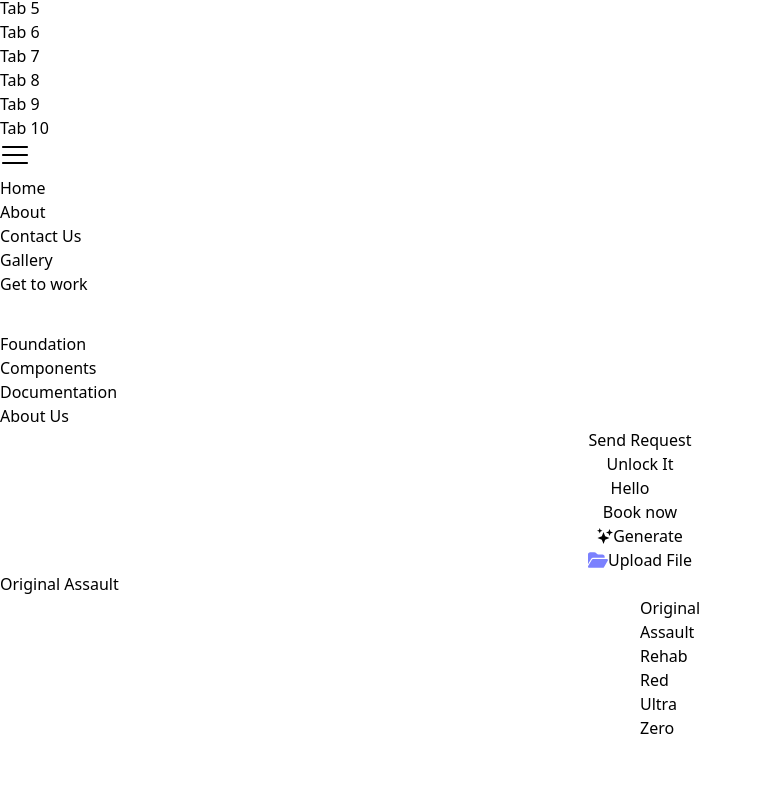
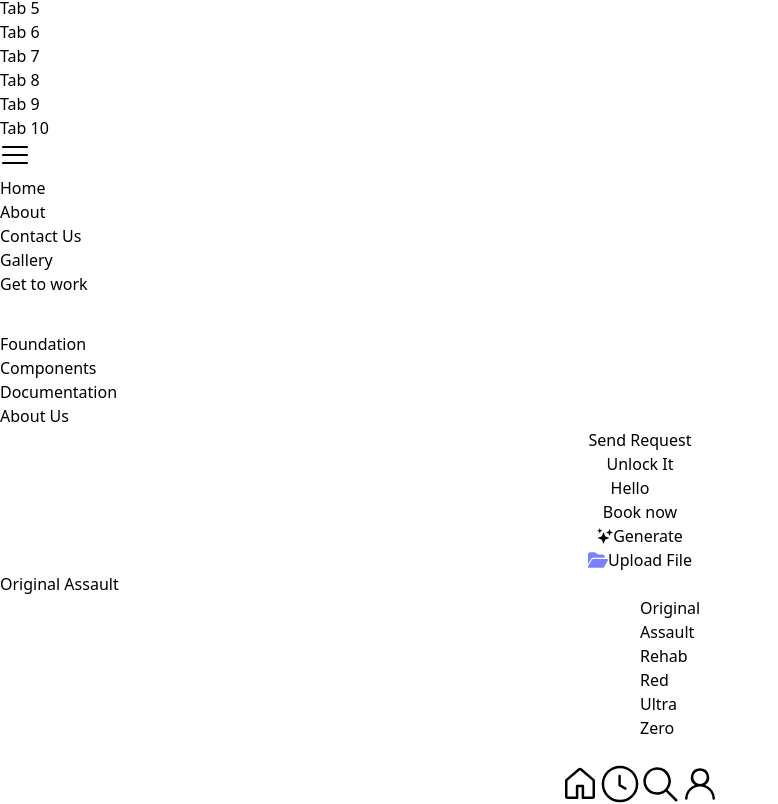
Before and after one commit to Aryan-205/ComponentLibrary2.0, a React (Vite) app: page / in a window 1280 px wide. Shown: the part 446-1250 px from the top of the page, without its empty margins (0-778 px from the left). Before the commit the page ends 1210 px from the top, so only its background shows below. Built offline with nearby package versions, Linux system fonts and the light colour scheme.

Commit message:
added a new navbar

```diff
--- a/src/App.tsx
+++ b/src/App.tsx
@@ -11,6 +11,7 @@ import AnimatedButton1 from "./components/AnimatedButton1";
 import SelectTab from "./components/SelectTab";
 import Buttons1 from "./components/Buttons1";
 import SideCarousel from "./components/SideCarousel";
+import NavBar2 from "./components/NavBar2";
 
 export default function App() {
 
@@ -47,6 +48,7 @@ export default function App() {
       <SelectTab/>
       <Buttons1/>
       <SideCarousel/>
+      <NavBar2/>
     </div>
   );
 }
--- /dev/null
+++ b/src/components/NavBar2.tsx
@@ -0,0 +1,55 @@
+import { useState } from "react";
+import { GoClock, GoHome, GoPerson, GoSearch } from "react-icons/go";
+
+
+export default function NavBar2() {
+
+  const [selected, setSelected] = useState("home")
+
+  return (
+    <div className="h-screen w-full bg-white rounded-xl border flex-center">
+      <div className="flex-center gap-8 rounded-3xl bg-black p-2 px-4 overflow-hidden">
+        <div className={`relative p-1 rounded-b-full transition-all duration-200 ease-in-out ${selected=="home" ? "bg-white -translate-y-3" : "bg-black"}`}>
+          <div className={`absolute -left-4 w-4 h-4 ${selected=="home" ? "bg-white" : "bg-black"}`}>
+            <div className="w-full h-full bg-black rounded-tr-full"/>
+          </div>
+          <div className={`absolute -right-4 w-4 h-4 ${selected=="home" ? "bg-white" : "bg-black"}`}>
+            <div className="w-full h-full bg-black rounded-tl-full"/>
+          </div>
+          <p onClick={()=>setSelected("home")} className={`cursor-pointer rounded-full p-2 ${selected == "home" ? "bg-lime-500 text-black" : "bg-black text-white hover:bg-neutral-700"}`}><GoHome size={40}/></p>
+        </div>
+
+        <div className={`relative p-1 rounded-b-full transition-all duration-200 ease-in-out ${selected=="clock" ? "bg-white -translate-y-3" : "bg-black"}`}>
+          <div className={`absolute -left-4 w-4 h-4 ${selected=="clock" ? "bg-white" : "bg-black"}`}>
+            <div className="w-full h-full bg-black rounded-tr-full"/>
+          </div>
+          <div className={`absolute -right-4 w-4 h-4 ${selected=="clock" ? "bg-white" : "bg-black"}`}>
+            <div className="w-full h-full bg-black rounded-tl-full"/>
+          </div>
+          <p onClick={()=>setSelected("clock")} className={`cursor-pointer rounded-full p-2 ${selected == "clock" ? "bg-lime-500 text-black" : "bg-black text-white hover:bg-neutral-700"}`}><GoClock size={40}/></p>
+        </div>
+
+        <div className={`relative p-1 rounded-b-full transition-all duration-200 ease-in-out ${selected=="search" ? "bg-white -translate-y-3" : "bg-black"}`}>
+          <div className={`absolute -left-4 w-4 h-4 ${selected=="search" ? "bg-white" : "bg-black"}`}>
+            <div className="w-full h-full bg-black rounded-tr-full"/>
+          </div>
+          <div className={`absolute -right-4 w-4 h-4 ${selected=="search" ? "bg-white" : "bg-black"}`}>
+            <div className="w-full h-full bg-black rounded-tl-full"/>
+          </div>
+          <p onClick={()=>setSelected("search")} className={`cursor-pointer rounded-full p-2 ${selected == "search" ? "bg-lime-500 text-black" : "bg-black text-white hover:bg-neutral-700"}`}><GoSearch size={40}/></p>
+        </div>
+
+        <div className={`relative p-1 rounded-b-full transition-all duration-200 ease-in-out ${selected=="person" ? "bg-white -translate-y-3" : "bg-black"}`}>
+          <div className={`absolute -left-4 w-4 h-4 ${selected=="person" ? "bg-white" : "bg-black"}`}>
+            <div className="w-full h-full bg-black rounded-tr-full"/>
+          </div>
+          <div className={`absolute -right-4 w-4 h-4 ${selected=="person" ? "bg-white" : "bg-black"}`}>
+            <div className="w-full h-full bg-black rounded-tl-full"/>
+          </div>
+          <p onClick={()=>setSelected("person")} className={`cursor-pointer rounded-full p-2 ${selected == "person" ? "bg-lime-500 text-black" : "bg-black text-white hover:bg-neutral-700"}`}><GoPerson size={40}/></p>
+        </div>
+
+      </div>
+    </div>
+  )
+}
```
